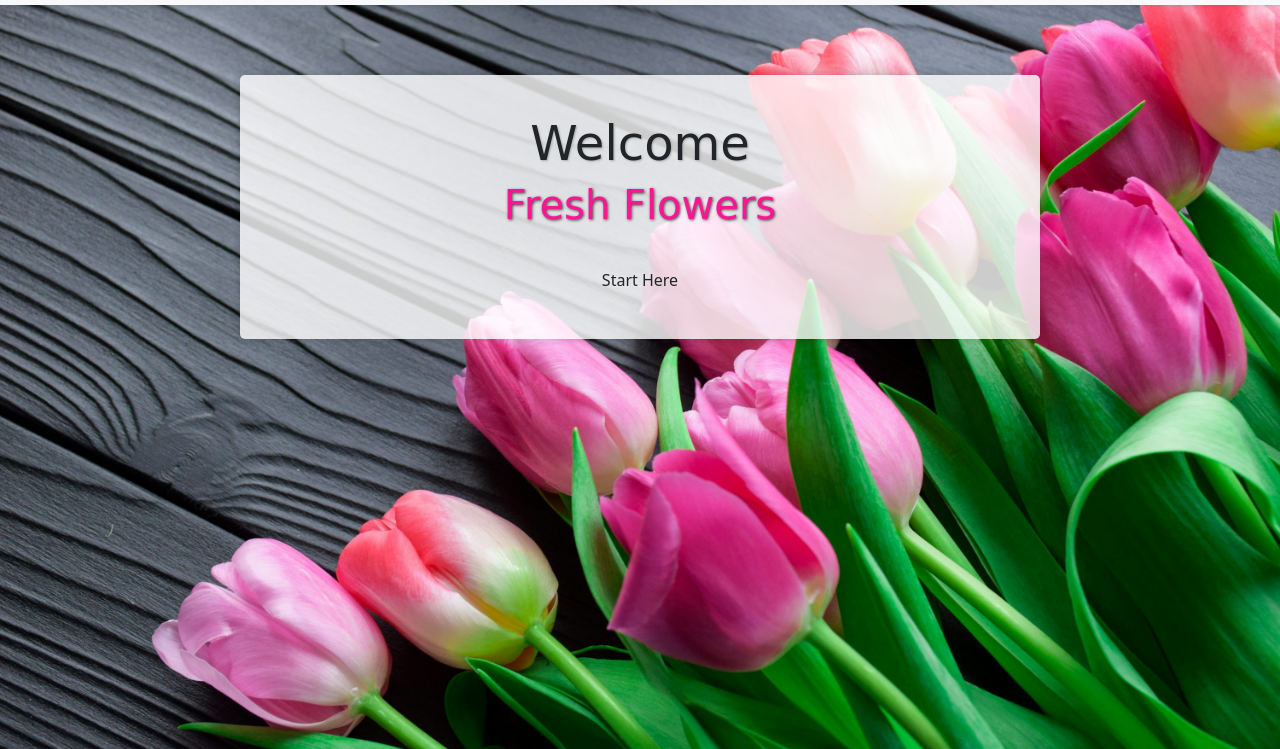
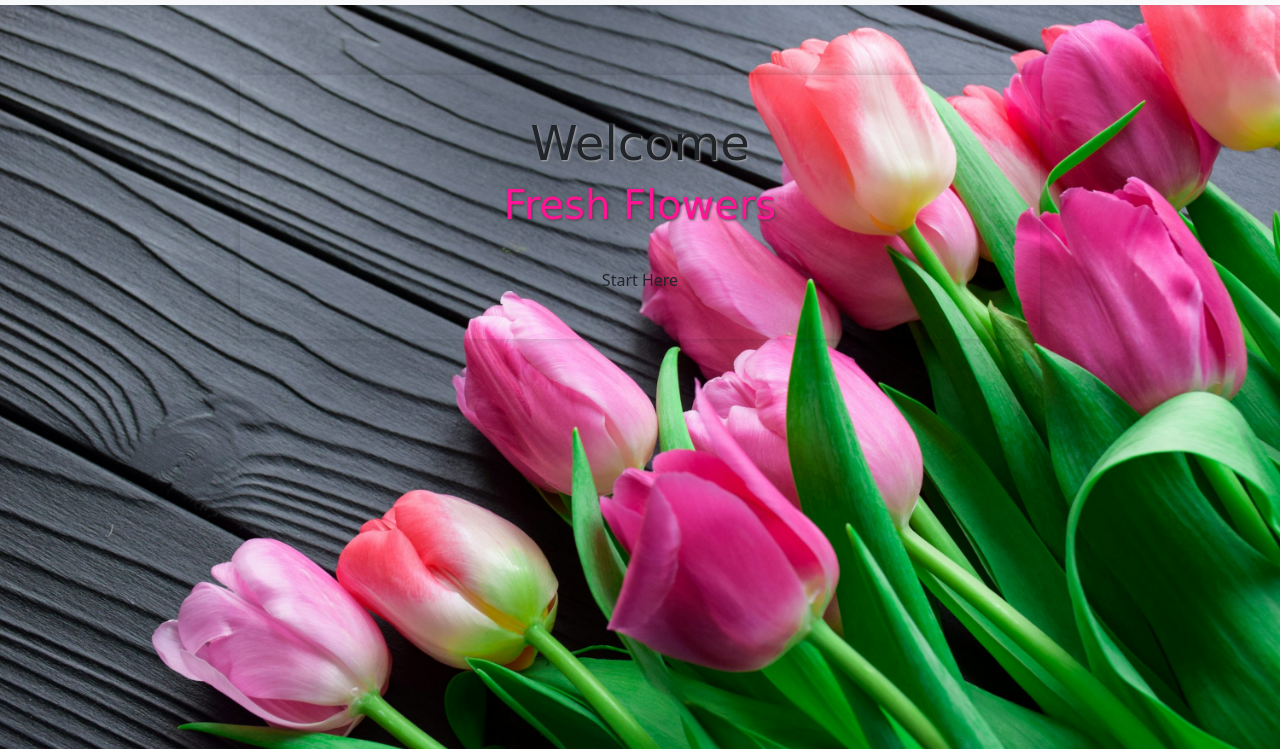
Before and after one commit to NishiniRoshala/INT_FINAL, a plain HTML site: page index.html in a window 1280 px wide. Shown: the part 51-800 px from the top of the page. Drawn offline with nearby package versions, Linux system fonts and the light colour scheme.

Commit message:
Add files via upload

```diff
--- a/Style.css
+++ b/Style.css
@@ -341,20 +341,21 @@ header {
     width: 100%;
     max-width: 800px;
     margin: auto;
-    background-color: rgba(255, 255, 255, 0.8);
+    /*background-color: rgba(255, 255, 255, 0.8);*/
     padding: 2.5rem;
     border-radius: 5px;
     box-shadow: 0 0 10px rgba(0, 0, 0, 0.2);
     text-align: center;
+    background: transparent;
 }
 
 .box h1 {
-    font-family: 'Montserrat',  cursive;
+    font-family: 'Cooper Black',  cursive;
     font-size: 3rem;
     text-shadow: 1px 1px 2px #aaa;
 }
 h1 {
-    font-family: 'Great Vibes', cursive;
+    font-family: 'Cooper Black', cursive;
     font-size: 3rem;
     text-shadow: 1px 1px 2px #aaa;
 }
```
